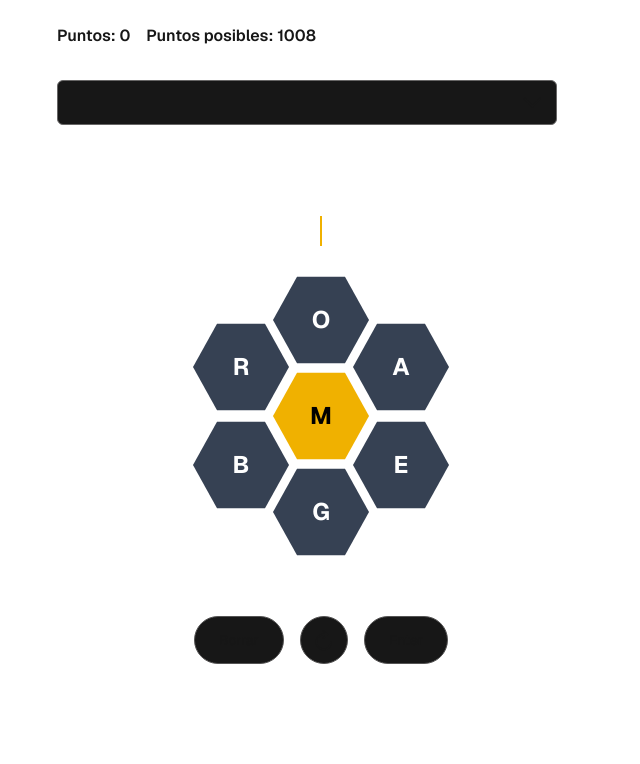
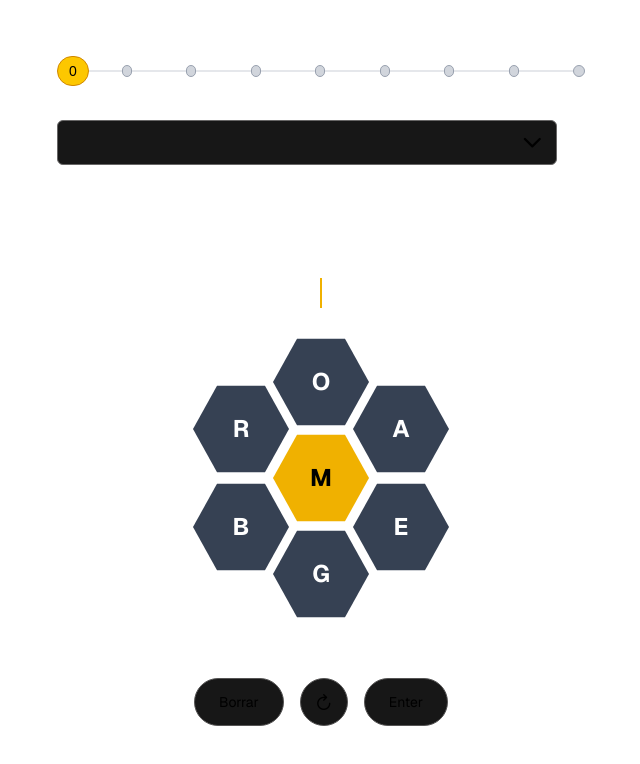
Before and after one commit to telemaca/spelling-bee, a Next.js app: page / in a window 1280 px wide. Shown: the top 764 px of the page, without its empty margins (319-959 px from the left). Built offline with nearby package versions, Linux system fonts and the light colour scheme; a web font is replaced by a local one.

Commit message:
Agrego componente de Puntaje

```diff
--- /dev/null
+++ b/src/app/components/Scoring/Scoring.tsx
@@ -0,0 +1,116 @@
+import React, { useRef } from "react";
+import { Timeline } from "primereact/timeline";
+import { OverlayPanel } from "primereact/overlaypanel";
+
+type RankThresholds = {
+  rank: string;
+  minScore: number;
+};
+
+type Props = {
+  totalPoints: number;
+  currentScore: number;
+};
+
+export default function RankTimeline({ totalPoints, currentScore }: Props) {
+  function getCurrentRank(
+    thresholds: RankThresholds[],
+    currentScore: number
+  ): string {
+    const reached = thresholds.filter((r) => currentScore >= r.minScore);
+    return reached.length > 0 ? reached[0].rank : "Beginner"; // el primero es el de más alto nivel
+  }
+
+  function getSpellingBeeRanks(totalPoints: number): RankThresholds[] {
+    const ranks: [string, number][] = [
+      ["Genio/a", 0.7],
+      ["Espectacular", 0.5],
+      ["Excelente", 0.4],
+      ["Genial", 0.25],
+      ["Muy bien", 0.15],
+      ["Bien", 0.08],
+      ["Subiendo", 0.05],
+      ["Buen comienzo", 0.02],
+      ["Principiante", 0],
+    ];
+
+    return ranks.map(([rank, percentage]) => ({
+      rank,
+      minScore: Math.floor(totalPoints * percentage),
+    }));
+  }
+
+  const thresholds = getSpellingBeeRanks(totalPoints);
+  const currentRank = getCurrentRank(thresholds, currentScore);
+
+  const timelineData = thresholds.map((item) => ({
+    ...item,
+    achieved: currentScore >= item.minScore,
+    isCurrent: item.rank === currentRank,
+  }));
+
+  const op = useRef<OverlayPanel>(null);
+
+  const timelineDataCopy = [...timelineData];
+
+  return (
+    <>
+      <Timeline
+        value={timelineDataCopy.reverse()}
+        layout="horizontal"
+        onClick={(e) => op?.current?.toggle(e)}
+        marker={(item) =>
+          item.isCurrent ? (
+            <div className="w-[60px] h-[30px] flex items-center justify-center rounded-full bg-yellow-400 text-black border-1 border-yellow-600 text-sm">
+              {currentScore}
+            </div>
+          ) : (
+            <div
+              className={`w-3 h-3 rounded-full border-1 ${
+                item.achieved
+                  ? "bg-yellow-500 border-yellow-700"
+                  : "bg-gray-300 border-gray-400"
+              }`}
+            />
+          )
+        }
+      />
+      <OverlayPanel className="w-9/10" ref={op}>
+        <Timeline
+          value={timelineData}
+          align="left"
+          className="custom-timeline"
+          // opposite={(item) => null}
+          content={(item) =>
+            item.isCurrent ? (
+              <div className="p-2 flex justify-between bg-yellow-400 rounded-full">
+                <strong className="text-black text-xs">{item.rank}</strong>
+                <div className="text-xs text-gray-500">{item.minScore}</div>
+              </div>
+            ) : (
+              <div className="p-2 flex justify-between">
+                <strong className="text-xs">{item.rank}</strong>
+                <div className="text-xs text-gray-500">{item.minScore}</div>
+              </div>
+            )
+          }
+          marker={(item) =>
+            item.isCurrent ? (
+              <div className="w-10 h-10 flex items-center justify-center rounded-full bg-yellow-400 text-black border-4 border-yellow-600 font-bold text-sm">
+                {currentScore}
+              </div>
+            ) : (
+              <div
+                className={`w-3 h-3 rounded-full border-2 ${
+                  item.achieved
+                    ? "bg-yellow-500 border-yellow-700"
+                    : "bg-gray-300 border-gray-400"
+                }`}
+              />
+            )
+          }
+        />
+      </OverlayPanel>
+    </>
+  );
+}
--- /dev/null
+++ b/src/app/components/Scoring/styles.scss
@@ -0,0 +1,5 @@
+.custom-timeline {
+  .p-timeline-event-opposite {
+    display: none !important;
+  }
+}
--- a/src/app/components/WordsList/styles.scss
+++ b/src/app/components/WordsList/styles.scss
@@ -7,7 +7,7 @@
 
 .custom-accordeon {
   position: fixed;
-  top: 80px;
+  top: 120px;
   width: 90%;
   max-width: 500px;
   border: 1px solid #676666;
--- a/src/app/globals.css
+++ b/src/app/globals.css
@@ -1,8 +1,7 @@
 @import "tailwindcss";
 @import "../app/components/Hexgrid/styles.scss";
 @import "../app/components/WordsList/styles.scss";
-
-:root {
+@import "../app/components/Scoring/styles.scss": root {
   --background: #ffffff;
   --foreground: #171717;
 }
--- a/src/app/page.tsx
+++ b/src/app/page.tsx
@@ -11,8 +11,10 @@ import {
 // import { useDailyPanal } from "./hooks/usedailyPanal";
 import HexGrid from "./components/Hexgrid/Hexgrid";
 import WordList from "./components/WordsList/WordsList";
+import RankTimeline from "./components/Scoring/Scoring";
 
 import "primeicons/primeicons.css";
+import "primereact/resources/themes/lara-light-cyan/theme.css";
 
 const LOCAL_KEY = "gameState";
 
@@ -192,10 +194,12 @@ export default function WordFinder() {
   return (
     <PrimeReactProvider>
       <div className="p-6 max-w-xl m-auto flex flex-col font-sans relative">
-        <div className="flex gap-4">
+        {/* <div className="flex gap-4">
           <h1 className="font-semibold mb-2">Puntos: {points}</h1>
           <h2 className="font-semibold mb-2">Puntos posibles: {maxPoints}</h2>
-        </div>
+        </div> */}
+
+        <RankTimeline currentScore={points} totalPoints={maxPoints * 0.2} />
 
         <WordList wordList={foundWords} />
 
```
